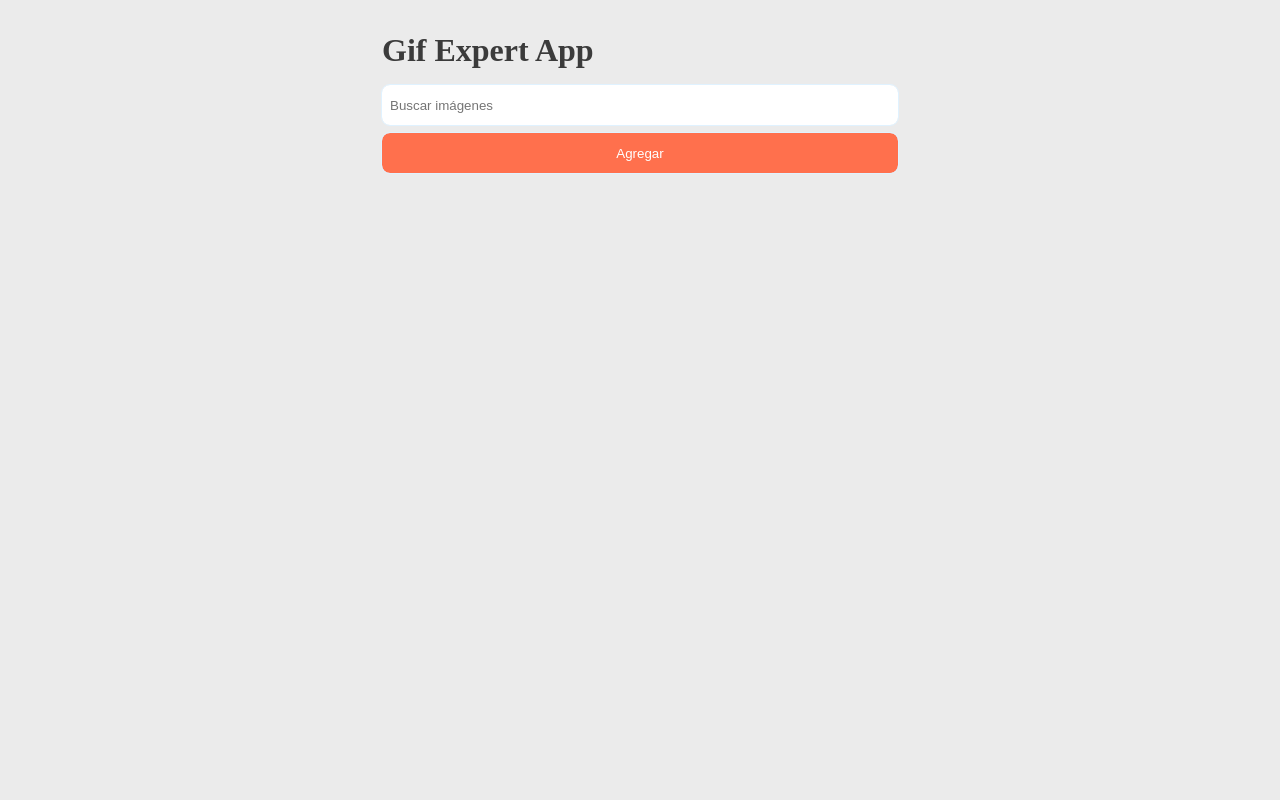
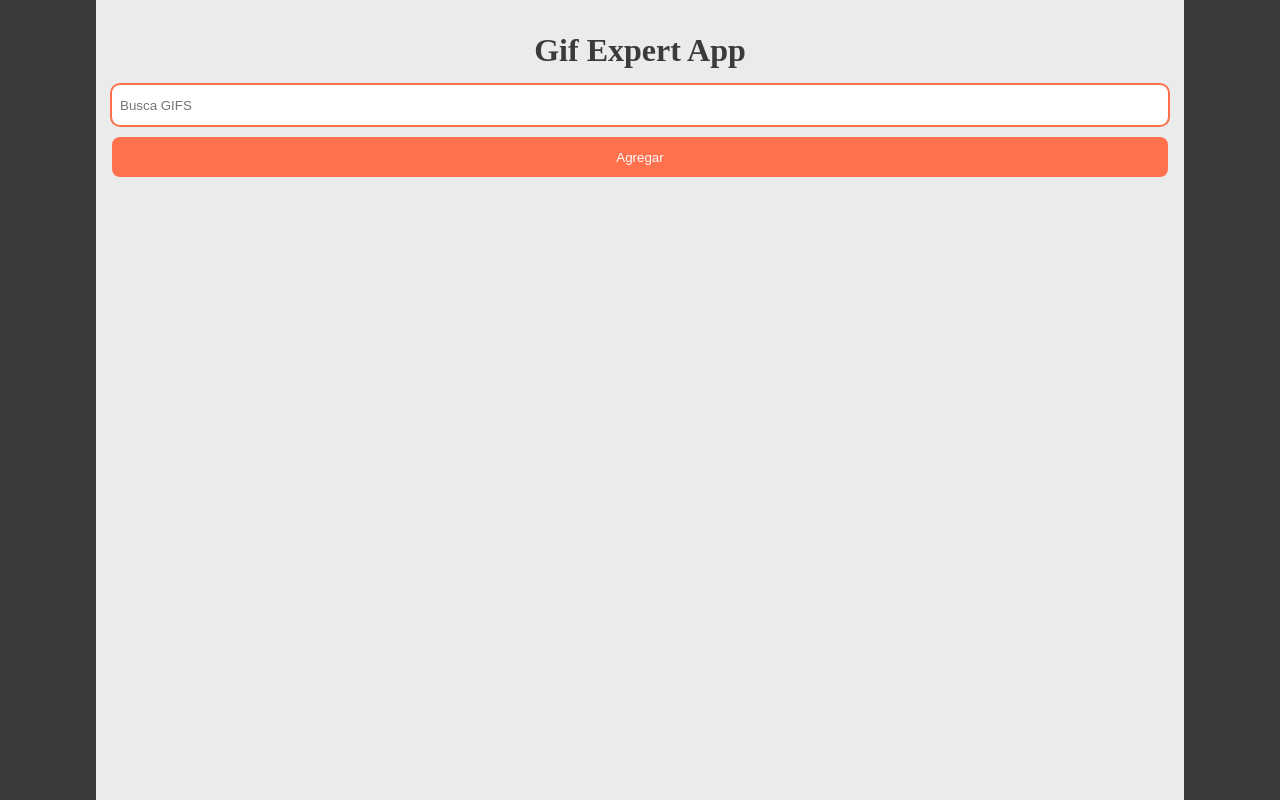
Before and after one commit to JhonEduard26/GifExpertApp-React, a React (Vite) app: page / in a window 1280 px wide. Built offline with nearby package versions, Linux system fonts and the light colour scheme; a web font is replaced by a local one.

Commit message:
actualizada peticion http mediante hook y agregados estilos

```diff
--- a/src/App.jsx
+++ b/src/App.jsx
@@ -1,6 +1,7 @@
 import { useState } from 'react'
 import { AddCategory } from './components/AddCategory'
 import { GifGrid } from './components/GifGrid'
+import './styles.css'
 
 export const App = () => {
 
@@ -12,8 +13,8 @@ export const App = () => {
   }
 
   return (
-    <div style={{width: '516px'}}>
-      <h1> Gif Expert App </h1>
+    <div>
+      <h1 className='Main-Title'> Gif Expert App </h1>
 
       <AddCategory onNewCategory={onNewCategory} />
       {
--- a/src/components/AddCategory/AddCategory.css
+++ b/src/components/AddCategory/AddCategory.css
@@ -1,7 +1,7 @@
 form {
   display: flex;
   flex-direction: column;
-  gap: 8px;
+  gap: 12px;
   margin-bottom: 16px;
 }
 input {
@@ -9,9 +9,15 @@ input {
   padding: 4px 8px;
   border-radius: 8px;
   border: 0;
-  outline: 1px solid #e0f2ff;
 }
 input[type="submit"] {
+  cursor: pointer;
   background-color: #ff704d;
   color: white;
 }
+input[type="submit"]:hover {
+  background-color: #d15c3f;
+}
+input[type="text"]:focus {
+  outline: 2px solid #ff704d;
+}
--- a/src/components/AddCategory/AddCategory.jsx
+++ b/src/components/AddCategory/AddCategory.jsx
@@ -5,7 +5,7 @@ export const AddCategory = ({ onNewCategory }) => {
   const [userInput, setUserInput] = useState('')
   const inputRef = useRef(null)
 
-  const onInputChange = ({target}) => {
+  const onInputChange = ({ target }) => {
     setUserInput(target.value)
   }
 
@@ -14,7 +14,7 @@ export const AddCategory = ({ onNewCategory }) => {
 
     const newUserValue = userInput.trim()
 
-    if(newUserValue.length <= 1) return
+    if (newUserValue.length <= 1) return
 
     onNewCategory(newUserValue)
     setUserInput('')
@@ -24,16 +24,17 @@ export const AddCategory = ({ onNewCategory }) => {
   return (
     <form onSubmit={onSubmit}>
       <input
+        autoComplete="off"
         autoFocus
         name="userInput"
         ref={inputRef}
         onChange={onInputChange}
-        placeholder="Buscar imágenes"
+        placeholder="Busca GIFS"
         type="text"
         value={userInput}
       />
 
-      <input type="submit" value="Agregar"/>
+      <input type="submit" value="Agregar" />
     </form>
 
   )
--- a/src/components/GifGrid/GifGrid.css
+++ b/src/components/GifGrid/GifGrid.css
@@ -1,4 +1,9 @@
-.Category-Title {
+.Gif-Title {
   margin: 48px 0;
   margin-bottom: 16px;
 }
+.Gif-Grid {
+  display: grid;
+  grid-template-columns: repeat(auto-fit, minmax(320px, 1fr));
+  gap: 16px;
+}
--- a/src/components/GifGrid/GifGrid.jsx
+++ b/src/components/GifGrid/GifGrid.jsx
@@ -1,35 +1,26 @@
-import { useEffect, useState } from 'react'
 import { GifItem } from '../GifItem/GifItem'
+import { useFetch } from '../hooks/useFetch'
 import './GifGrid.css'
 
 const baseUrl = 'https://api.giphy.com/v1/gifs/search'
 const apiKey = '1Jua5nI07tRki50EhLuM08i2BFd0CBBu'
 
-export const GifGrid = ({category}) => {
+export const GifGrid = ({ category }) => {
 
-  const [data, setData] = useState([])
+  const data = useFetch({ baseUrl, category, apiKey })
 
-  useEffect(() => {
-    const fetchData = async () => {
-      try {
-        const response = await fetch(`${baseUrl}?api_key=${apiKey}&q=${category}&limit=5`)
-        const { data } = await response.json()
-        setData(data)
-      } catch (error) {
-        console.log(error.message)
-      }
-    }
-    fetchData()
-  }, [])
+  console.log('Me volvi a llamar :(', data)
 
   return (
     <>
-    <h2 className="Category-Title">{ category }</h2>
-    {
-      data.map(gif => (
-        <GifItem key={gif.id} title={gif.title} image={gif.images.original}/>
-      ))
-    }
+      <h2 className="Gif-Title">{category}</h2>
+      <div className="Gif-Grid">
+        {
+          data.map(gif => (
+            <GifItem key={gif.id} title={gif.title} image={gif.images.original} />
+          ))
+        }
+      </div>
     </>
   )
 }
--- a/src/components/GifItem/GifItem.css
+++ b/src/components/GifItem/GifItem.css
@@ -1,3 +1,7 @@
-.GifCard p{
+.GifCard figcaption {
   margin-bottom: 32px;
 }
+.GifCard-ImageContainer img {
+  width: 100%;
+  max-width: 320px;
+}
--- a/src/components/GifItem/GifItem.jsx
+++ b/src/components/GifItem/GifItem.jsx
@@ -1,13 +1,13 @@
 import './GifItem.css'
 
-export const GifItem = ({ title, altText, image}) => {
+export const GifItem = ({ title, altText, image }) => {
 
   return (
     <div className="GifCard">
-      <img src={image.url} alt={altText} />
-      <p>
-        {title}
-      </p>
+      <figure className="GifCard-ImageContainer">
+        <img src={image.url} alt={altText} />
+        <figcaption>{ title }</figcaption>
+      </figure>
     </div>
   )
 }
--- /dev/null
+++ b/src/components/hooks/useFetch.js
@@ -0,0 +1,20 @@
+import { useEffect, useState } from 'react'
+
+export const useFetch = ({ baseUrl, category, apiKey }) => {
+  const [data, setData] = useState([])
+
+  useEffect(() => {
+    const fetchData = async () => {
+      try {
+        const response = await fetch(`${baseUrl}?api_key=${apiKey}&q=${category}&limit=5`)
+        const { data } = await response.json()
+        setData(data)
+      } catch (error) {
+        console.log(error.message)
+      }
+    }
+    fetchData()
+  }, [])
+
+  return data
+}
--- a/src/styles.css
+++ b/src/styles.css
@@ -7,17 +7,19 @@
   padding: 0;
 }
 html {
-  background-color: #a3d3ff;
+  background-color: #3b3b3b;
 }
 body {
-  display: grid;
-  justify-content: center;
+  width: 85%;
   min-height: 100vh;
   margin: 0 auto;
-  padding: 32px 0;
+  padding: 32px 16px;
   background-color: #ebebeb;
 }
 h1 {
   margin-bottom: 16px;
   color: #3b3b3b;
 }
+.Main-Title {
+  text-align: center;
+}
```
